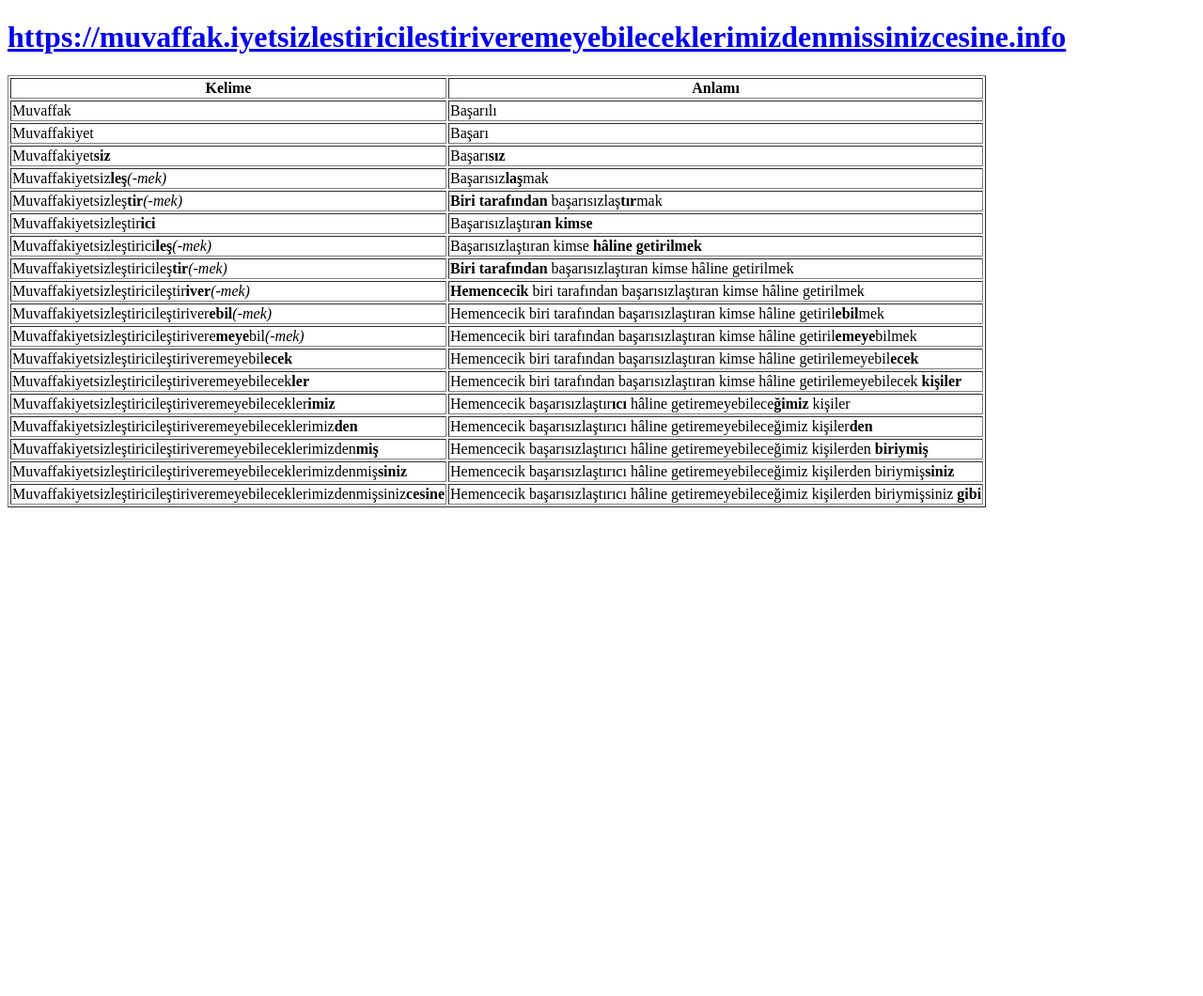
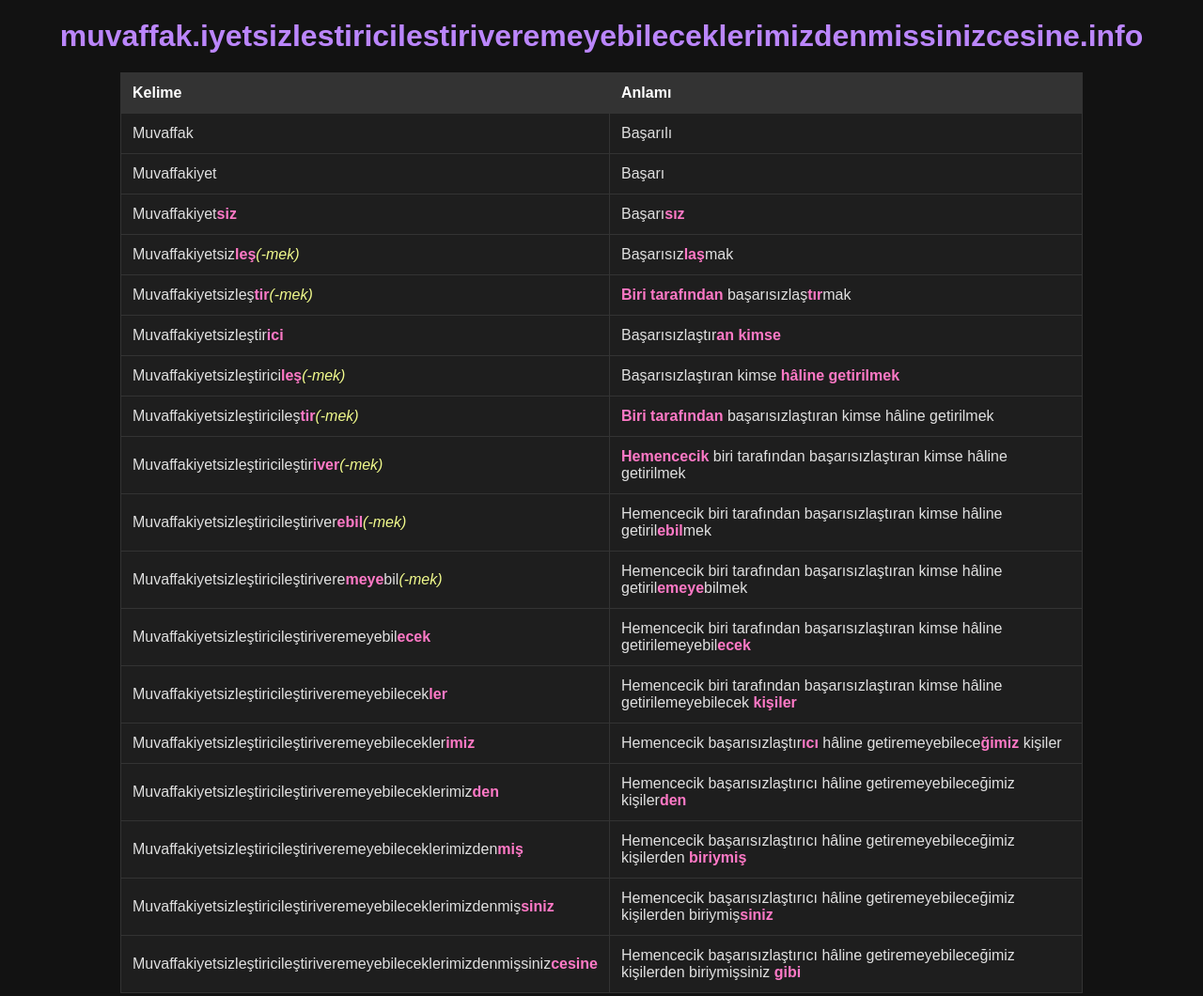
Before and after one commit to EnesKeremAYDIN/muvaffakiyetsizlestiricilestiriveremeyebileceklerimizdenmissinizcesine, a plain HTML site: page index.html in a window 1280 px wide. Shown: the whole page at 94% size. Before the commit the page ends 800 px from the top, so only its background shows below. Drawn offline with Linux system fonts and the light colour scheme.

Commit message:
Update index.html

```diff
--- a/index.html
+++ b/index.html
@@ -5,9 +5,52 @@
       <meta name="viewport" content="width=device-width, initial-scale=1.0">
       <title>muvaffakiyetsizleştiricileştiriveremeyebileceklerimizdenmişsinizcesine</title>
       <meta name="description" content="muvaffakiyetsizleştiricileştiriveremeyebileceklerimizdenmişsinizcesine">
+      <style>
+         body {
+         background-color: #121212;
+         color: #e0e0e0;
+         font-family: Arial, sans-serif;
+         margin: 0;
+         padding: 0;
+         }
+         h1 {
+         text-align: center;
+         margin: 20px 0;
+         }
+         h1 a {
+         color: #bb86fc;
+         text-decoration: none;
+         }
+         h1 a:hover {
+         text-decoration: underline;
+         }
+         table {
+         width: 80%;
+         margin: 20px auto;
+         border-collapse: collapse;
+         }
+         th, td {
+         padding: 12px;
+         text-align: left;
+         border: 1px solid #333;
+         }
+         th {
+         background-color: #333;
+         color: #fff;
+         }
+         td {
+         background-color: #1e1e1e;
+         }
+         td b {
+         color: #ff79c6;
+         }
+         td i {
+         color: #f1fa8c;
+         }
+      </style>
    </head>
    <body>
-      <h1><a href="https://muvaffak.iyetsizlestiricilestiriveremeyebileceklerimizdenmissinizcesine.info">https://muvaffak.iyetsizlestiricilestiriveremeyebileceklerimizdenmissinizcesine.info</a></h1>
+      <h1><a href="https://muvaffak.iyetsizlestiricilestiriveremeyebileceklerimizdenmissinizcesine.info">muvaffak.iyetsizlestiricilestiriveremeyebileceklerimizdenmissinizcesine.info</a></h1>
       <table border="1">
          <tbody>
             <tr>
```
